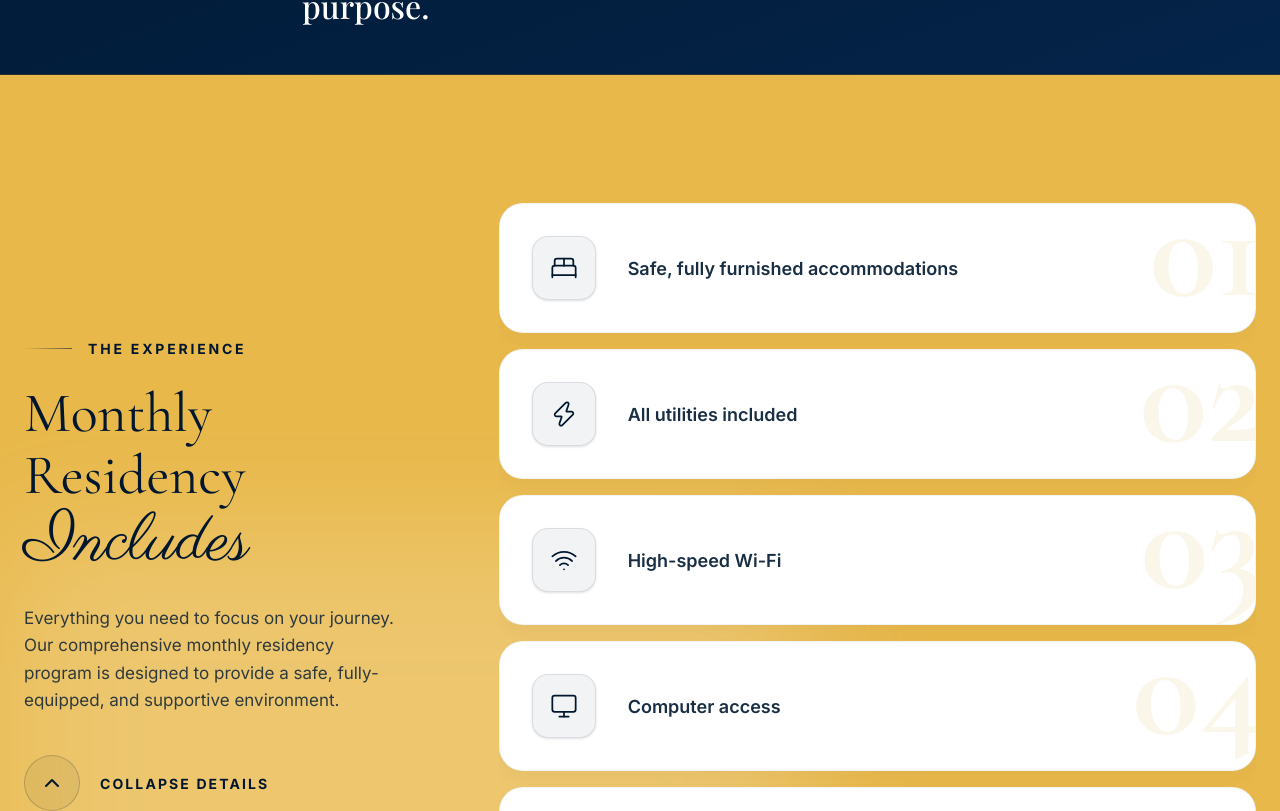
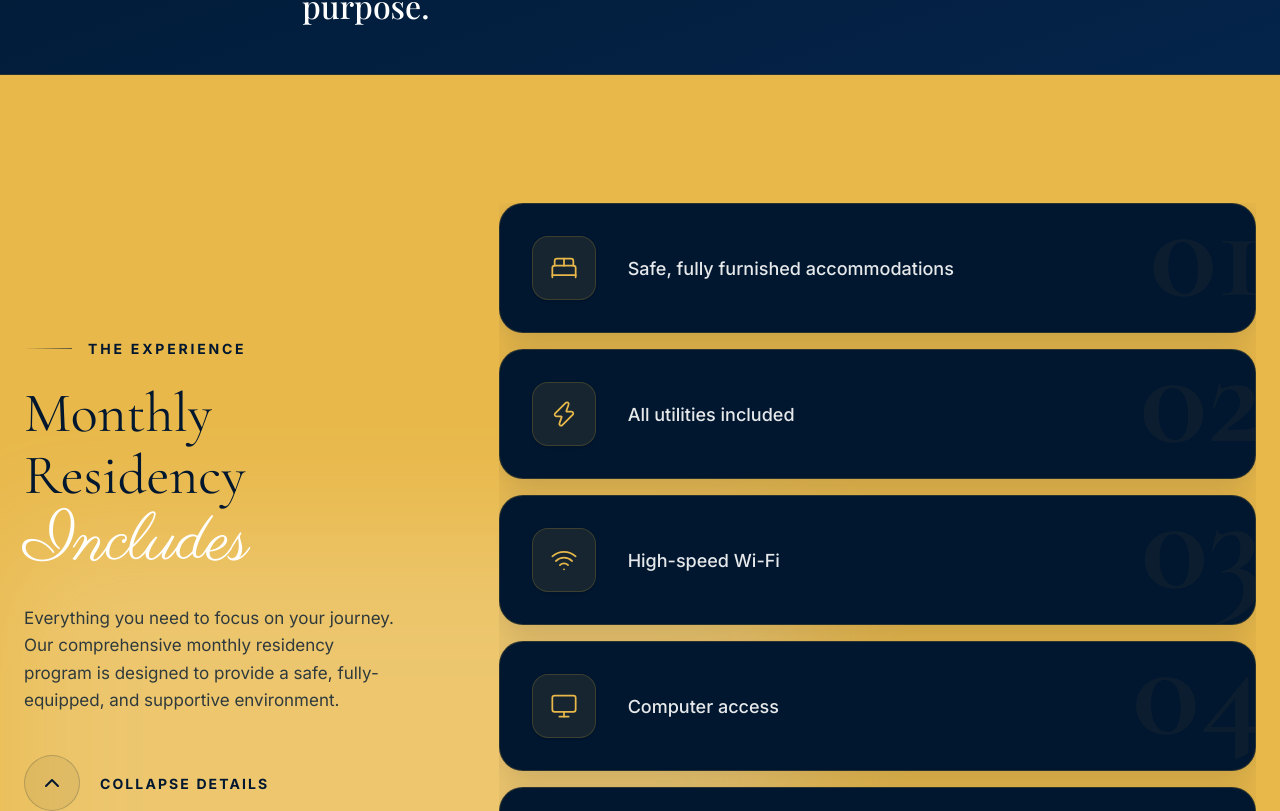
Before and after one commit to HiddenGems810/grace-website, a Next.js app: page / in a window 1280 px wide. Shown: the part 1969-2780 px from the top of the page. Built offline with nearby package versions, Linux system fonts and the light colour scheme; a web font is replaced by a local one.

Commit message:
Update ProgramsGrid to use dark navy cards on gold background and make Includes text white

```diff
--- a/components/sections/ProgramsGrid.tsx
+++ b/components/sections/ProgramsGrid.tsx
@@ -53,7 +53,7 @@ export function ProgramsGrid() {
                 </div>
                 <h2 className="font-display text-[42px] md:text-[56px] leading-[1.1] text-[var(--color-navy-900)] mb-6">
                   Monthly Residency <br className="hidden md:block" />
-                  <span className="text-[var(--color-navy-900)]" style={{ fontFamily: "var(--font-quote-script)", fontSize: "1.2em", fontWeight: 400 }}>Includes</span>
+                  <span className="text-white" style={{ fontFamily: "var(--font-quote-script)", fontSize: "1.2em", fontWeight: 400 }}>Includes</span>
                 </h2>
 
                 <p className="font-sans text-[var(--color-navy-900)]/80 text-[16px] md:text-[17px] leading-relaxed mb-10 max-w-md">
@@ -96,23 +96,23 @@ export function ProgramsGrid() {
 
                         return (
                           <ScrollReveal key={index} y={20}>
-                            <div className="group relative flex items-center gap-6 md:gap-8 p-6 md:p-8 rounded-[24px] bg-white border border-[var(--color-navy-900)]/5 hover:border-[var(--color-navy-900)]/15 transition-all duration-500 overflow-hidden shadow-[0_8px_20px_rgba(0,0,0,0.03)] hover:shadow-[0_20px_40px_rgba(0,23,47,0.08)] hover:-translate-y-1">
+                            <div className="group relative flex items-center gap-6 md:gap-8 p-6 md:p-8 rounded-[24px] bg-[var(--color-navy-900)] border border-[var(--color-gold-500)]/20 hover:border-[var(--color-gold-400)]/50 transition-all duration-500 overflow-hidden shadow-[0_8px_30px_rgba(0,23,47,0.15)] hover:shadow-[0_20px_40px_rgba(0,23,47,0.25)] hover:-translate-y-1">
 
                               {/* Hover Glow */}
                               <div className="absolute inset-0 bg-gradient-to-r from-[var(--color-gold-500)]/5 to-transparent opacity-0 group-hover:opacity-100 transition-opacity duration-500" />
 
                               {/* Giant Background Number */}
-                              <span className="absolute -right-2 -bottom-6 font-display text-[100px] md:text-[140px] font-bold text-[var(--color-gold-500)]/10 group-hover:text-[var(--color-gold-500)]/20 transition-colors duration-500 pointer-events-none select-none">
+                              <span className="absolute -right-2 -bottom-6 font-display text-[100px] md:text-[140px] font-bold text-[var(--color-gold-500)]/5 group-hover:text-[var(--color-gold-500)]/10 transition-colors duration-500 pointer-events-none select-none">
                                 {number}
                               </span>
 
                               {/* Icon Container */}
-                              <div className="relative z-10 flex items-center justify-center w-14 h-14 md:w-16 md:h-16 shrink-0 rounded-2xl bg-[var(--color-navy-900)]/5 border border-[var(--color-navy-900)]/10 text-[var(--color-navy-900)] group-hover:scale-110 group-hover:bg-[var(--color-navy-900)] group-hover:text-[var(--color-gold-400)] shadow-sm transition-all duration-500">
+                              <div className="relative z-10 flex items-center justify-center w-14 h-14 md:w-16 md:h-16 shrink-0 rounded-2xl bg-[var(--color-gold-500)]/10 border border-[var(--color-gold-500)]/20 text-[var(--color-gold-400)] group-hover:scale-110 group-hover:bg-[var(--color-gold-400)] group-hover:text-[var(--color-navy-900)] shadow-sm transition-all duration-500">
                                 <Icon className="w-6 h-6 md:w-7 md:h-7" strokeWidth={1.5} />
                               </div>
 
                               {/* Text */}
-                              <p className="relative z-10 font-sans text-[16px] md:text-[18px] text-[var(--color-navy-900)]/90 font-semibold leading-relaxed group-hover:text-[var(--color-navy-900)] transition-colors duration-300 pr-12">
+                              <p className="relative z-10 font-sans text-[16px] md:text-[18px] text-white/90 font-medium leading-relaxed group-hover:text-white transition-colors duration-300 pr-12">
                                 {program.text}
                               </p>
                             </div>
```
